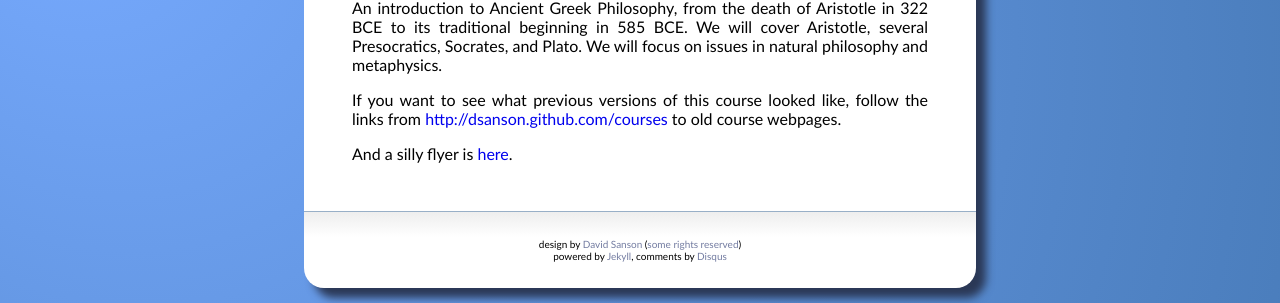
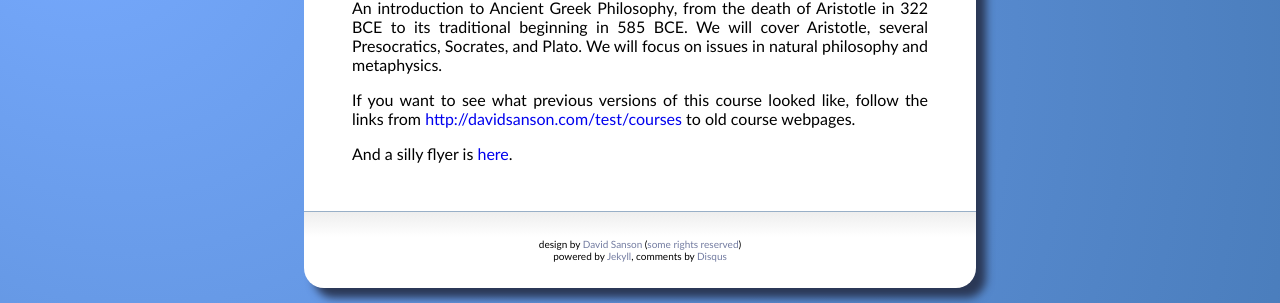
Before and after one commit to dsanson/dsanson.github.com, a Jekyll site: the page built from 301f2010/_posts/2010-04-07-course-description.markdown, in a window 1280 px wide. Shown: the part 182-485 px from the top of the page. Built offline with Jekyll 4.4.1, drawn with Linux system fonts in a browser that asks for light colours; Markdown is read by kramdown in place of the engine named in the settings; comment, search, counter and statistics services are not loaded; part of the change alters nothing that is shown.

```diff
--- a/_config.yml
+++ b/_config.yml
@@ -1,8 +1,8 @@
 ---
 destination : _site
-auto        : true
+auto        : false
 lsi         : false
 pygments    : false
 permalink   : none
 markdown    : rdiscount
-url         : http://dsanson.github.com
+url         : http://davidsanson.com/test
```
